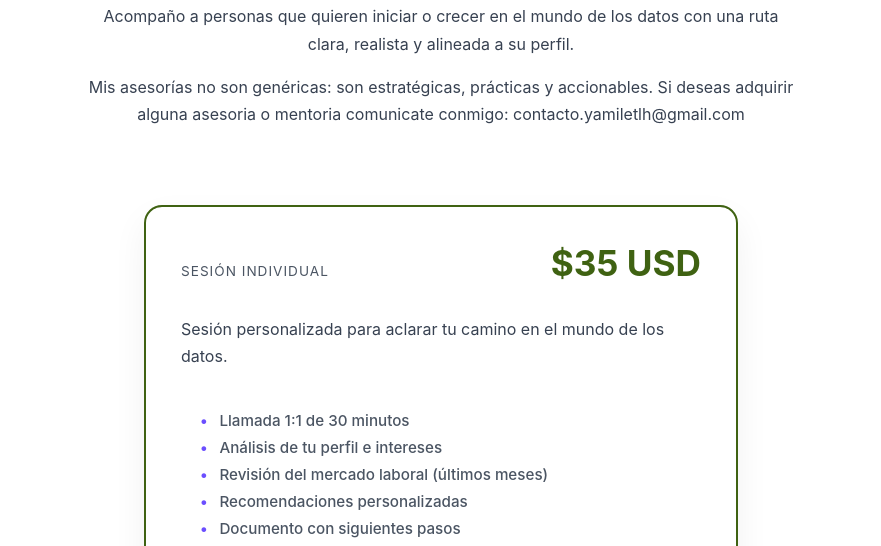
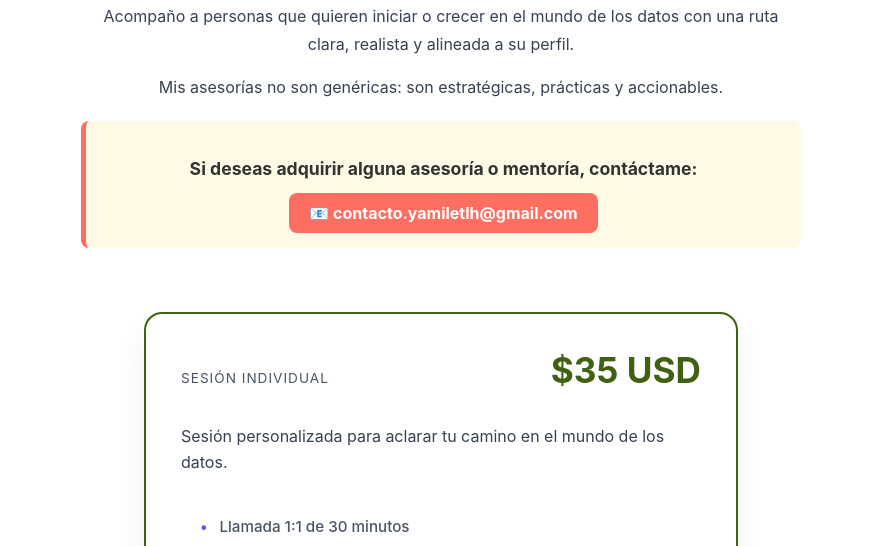
Before and after one commit to hylopher/haylopher_asesorias, a plain HTML site: page index.html in a window 1280 px wide. Shown: the part 554-1100 px from the top of the page, without its empty margins (199-1080 px from the left). Drawn offline with nearby package versions, Linux system fonts and the light colour scheme.

Commit message:
Create contact info section in index.html
Added contact information section with email link.

```diff
--- a/index.html
+++ b/index.html
@@ -335,6 +335,36 @@ li::before {
   background-color: #111111;
 }
 
+.contact-info {
+  margin-top: 20px;
+  padding: 15px;
+  background-color: #fffae6; /* fondo claro para resaltar */
+  border-left: 5px solid #ff6f61; /* línea de acento a la izquierda */
+  border-radius: 8px;
+  text-align: center;
+}
+
+.contact-info p {
+  margin-bottom: 10px;
+  font-weight: bold;
+  color: #333;
+}
+
+.contact-btn {
+  display: inline-block;
+  background-color: #ff6f61;
+  color: white;
+  padding: 10px 20px;
+  border-radius: 8px;
+  text-decoration: none;
+  font-weight: bold;
+  transition: background 0.3s, transform 0.2s;
+}
+
+.contact-btn:hover {
+  background-color: #e55a4f;
+  transform: translateY(-2px);
+}
 
 
 
@@ -395,17 +425,23 @@ hr {
 
 <section class="about">
   <p class="about-eyebrow">Sobre mí</p>
-  <h3 class="about-title">Hola, soy Haylen</h3>
+  <h3 class="about-title">Hola, soy Haylen (aka haylopher)</h3>
   <p class="about-text">
     Acompaño a personas que quieren iniciar o crecer en el mundo de los datos
     con una ruta clara, realista y alineada a su perfil.
   </p>
   <p class="about-text">
     Mis asesorías no son genéricas: son estratégicas, prácticas y accionables.
-    Si deseas adquirir alguna asesoria o mentoria comunicate conmigo: contacto.yamiletlh@gmail.com
   </p>
+
+  <!-- Información de contacto destacada -->
+  <div class="contact-info">
+    <p>Si deseas adquirir alguna asesoría o mentoría, contáctame:</p>
+    <a href="mailto:contacto.yamiletlh@gmail.com" class="contact-btn">
+      📧 contacto.yamiletlh@gmail.com
+    </a>
+  </div>
 </section>
-
 
   <div class="single-card-wrapper">
 
```
